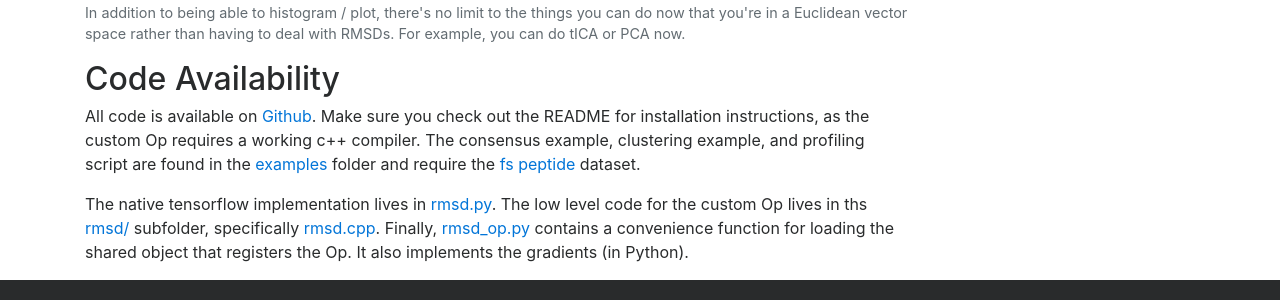
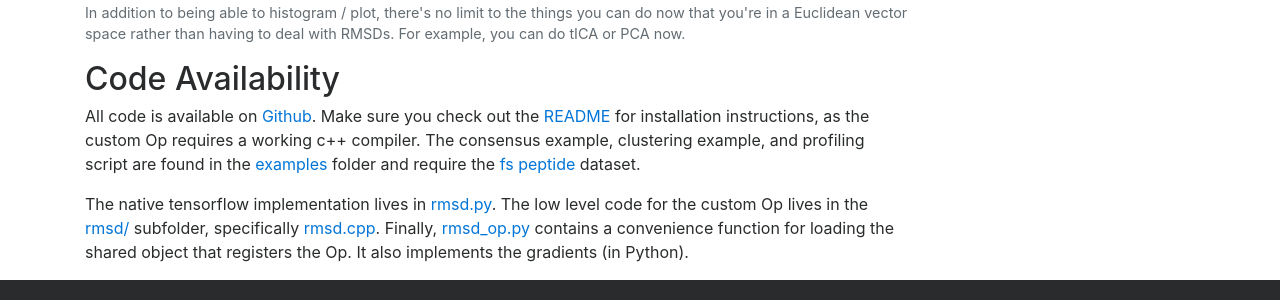
Before and after one commit to mpharrigan/mpharrigan.github.io, a Jekyll site: the page built from 2017/tensorflow-rmsd.md, in a window 1280 px wide and 900 px high, scrolled down 7563 px. Shown: the part 388-688 px from the top of the window. Built offline with Jekyll 4.4.1, drawn with Linux system fonts in a browser that asks for light colours.

Commit message:
Link to github repo

```diff
--- a/2017/tensorflow-rmsd.md
+++ b/2017/tensorflow-rmsd.md
@@ -341,15 +341,19 @@
 
 ## Code Availability
 
-All code is available on [Github](). Make sure you check out the README for
-installation instructions, as the custom Op requires a working c++ compiler.
+All code is available on [Github](https://github.com/mdtraj/tftraj).
+Make sure you check out the [README](https://github.com/mdtraj/tftraj/blob/master/README.md)
+for installation instructions, as the custom Op requires a working c++ compiler.
 The consensus example, clustering example, and profiling script are found in
-the [examples]() folder and require the
+the [examples](https://github.com/mdtraj/tftraj/tree/master/examples)
+folder and require the
 [fs peptide](https://figshare.com/articles/Fs_MD_Trajectories/1030363)
 dataset.
 
-The native tensorflow implementation lives in [rmsd.py](). The low level code
-for the custom Op lives in ths [rmsd/]() subfolder, specifically [rmsd.cpp]().
-Finally,
-[rmsd_op.py]() contains a convenience function for loading the shared object
+The native tensorflow implementation lives in [rmsd.py](https://github.com/mdtraj/tftraj/blob/master/tftraj/rmsd.py).
+The low level code for the custom Op lives in the
+[rmsd/](https://github.com/mdtraj/tftraj/tree/master/tftraj/rmsd)
+subfolder, specifically [rmsd.cpp](https://github.com/mdtraj/tftraj/blob/master/tftraj/rmsd/rmsd.cpp).
+Finally, [rmsd_op.py](https://github.com/mdtraj/tftraj/blob/master/tftraj/rmsd_op.py)
+contains a convenience function for loading the shared object
 that registers the Op. It also implements the gradients (in Python).
```
